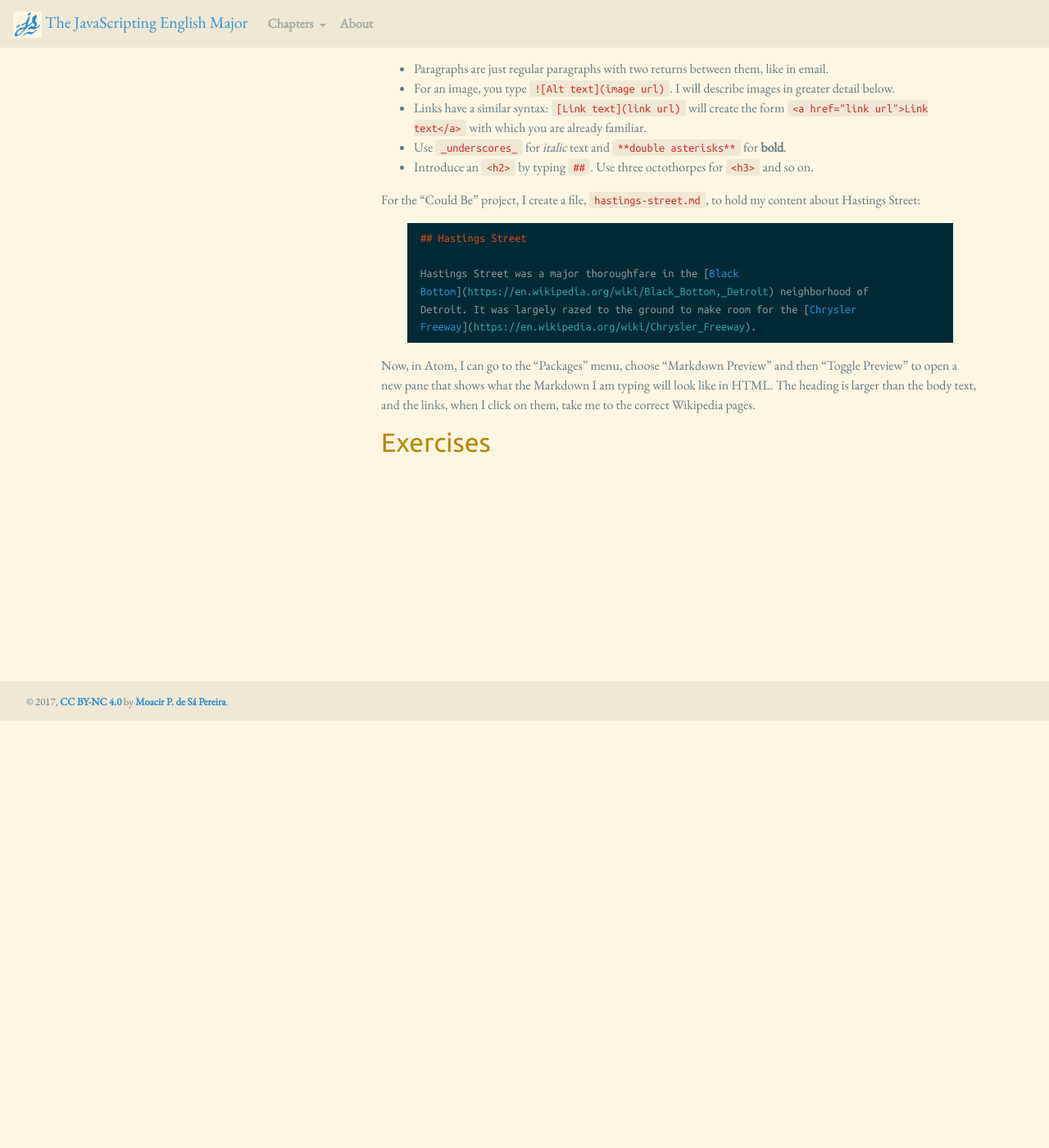
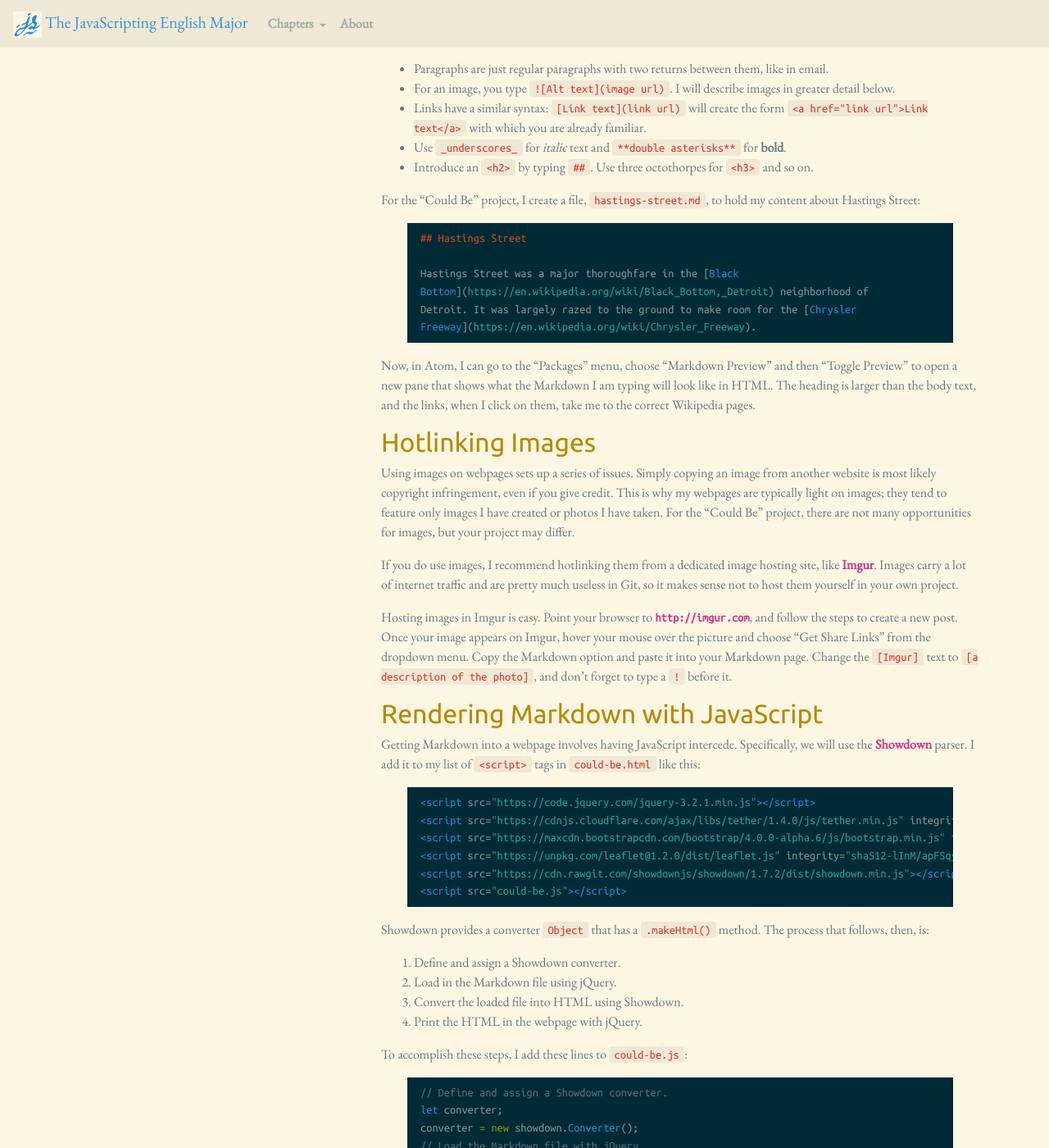
Before and after one commit to muziejus/javascripting-english-major, a Jekyll site: the page built from 12-markdown.md, in a window 1280 px wide and 1400 px high, scrolled down 521 px. Shown: the whole window at 82% size. Built offline with Jekyll 4.4.1, drawn with Linux system fonts in a browser that asks for light colours; nearby versions of some CDN libraries; some of the changed text lies outside the part shown.

Commit message:
Finish markdown chapter.

````diff
--- a/12-markdown.md
+++ b/12-markdown.md
@@ -62,8 +62,85 @@ Now, in Atom, I can go to the “Packages” menu, choose “Markdown Preview”
 then “Toggle Preview” to open a new pane that shows what the Markdown I am
 typing will look like in HTML. The heading is larger than the body text, and
 the links, when I click on them, take me to the correct Wikipedia pages.
+</section>
 
+<section id="hotlinking-images">
+## Hotlinking Images
+
+Using images on webpages sets up a series of issues. Simply copying an image
+from another website is most likely copyright infringement, even if you give
+credit. This is why my webpages are typically light on images; they tend to
+feature only images I have created or photos I have taken. For the “Could Be”
+project, there are not many opportunities for images, but your project may
+differ.
+
+If you do use images, I recommend hotlinking them from a dedicated image
+hosting site, like [Imgur](http://imgur.com). Images carry a lot of internet
+traffic and are pretty much useless in Git, so it makes sense not to host them
+yourself in your own project.
+
+Hosting images in Imgur is easy. Point your browser to
+[`http://imgur.com`](http://imgur.com), and follow the steps to create a new
+post. Once your image appears on Imgur, hover your mouse over the picture and
+choose “Get Share Links” from the dropdown menu. Copy the Markdown option and
+paste it into your Markdown page. Change the `[Imgur]` text to `[a
+description of the photo]`, and don’t forget to type a `!` before it.
+
+</section>
+<section id="showdown">
+## Rendering Markdown with JavaScript
+
+Getting Markdown into a webpage involves having JavaScript intercede.
+Specifically, we will use the
+[Showdown](https://github.com/showdownjs/showdown) parser. I add it to my list
+of `<script>` tags in `could-be.html` like this:
+
+```html
+<script src="https://code.jquery.com/jquery-3.2.1.min.js"></script>
+<script src="https://cdnjs.cloudflare.com/ajax/libs/tether/1.4.0/js/tether.min.js" integrity="sha384-DztdAPBWPRXSA/3eYEEUWrWCy7G5KFbe8fFjk5JAIxUYHKkDx6Qin1DkWx51bBrb" crossorigin="anonymous"></script>
+<script src="https://maxcdn.bootstrapcdn.com/bootstrap/4.0.0-alpha.6/js/bootstrap.min.js" integrity="sha384-vBWWzlZJ8ea9aCX4pEW3rVHjgjt7zpkNpZk+02D9phzyeVkE+jo0ieGizqPLForn" crossorigin="anonymous"></script>
+<script src="https://unpkg.com/leaflet@1.2.0/dist/leaflet.js" integrity="sha512-lInM/apFSqyy1o6s89K4iQUKg6ppXEgsVxT35HbzUupEVRh2Eu9Wdl4tHj7dZO0s1uvplcYGmt3498TtHq+log==" crossorigin=""></script>
+<script src="https://cdn.rawgit.com/showdownjs/showdown/1.7.2/dist/showdown.min.js"></script>
+<script src="could-be.js"></script>
+```
+
+Showdown provides a converter `Object` that has a `.makeHtml()` method. The
+process that follows, then, is:
+
+1. Define and assign a Showdown converter.
+1. Load in the Markdown file using jQuery.
+1. Convert the loaded file into HTML using Showdown.
+1. Print the HTML in the webpage with jQuery.
+
+To accomplish these steps, I add these lines to `could-be.js`:
+
+```javascript
+// Define and assign a Showdown converter.
+let converter;
+converter = new showdown.Converter();
+// Load the Markdown file with jQuery.
+$.ajax({
+  url: "hastings-street.md",
+  success: function(markdown){
+    // Convert the Markdown to HTML.
+    let html;
+    html = converter.makeHtml(markdown);
+    // Print the HTML using jQuery.
+    $("#content").html(html);
+  }
+});
+```
+
+The jQuery method `$.ajax()` is a more generic version of the `$.getJSON()`
+method we have already used. It takes an `Object` as a parameter, with a
+`.url` property and a `.success` property, which runs if the `$.ajax()` method
+runs smoothly.
 
 </section>
 
 ## Exercises
+
+1. Start drafting your own project’s content using Markdown in Atom. Commit
+   the drafts and push them to GitHub.
+1. Add a `#content` container to your project’s HTML file. Have it load one of
+   your Markdown files with jQuery.
````
